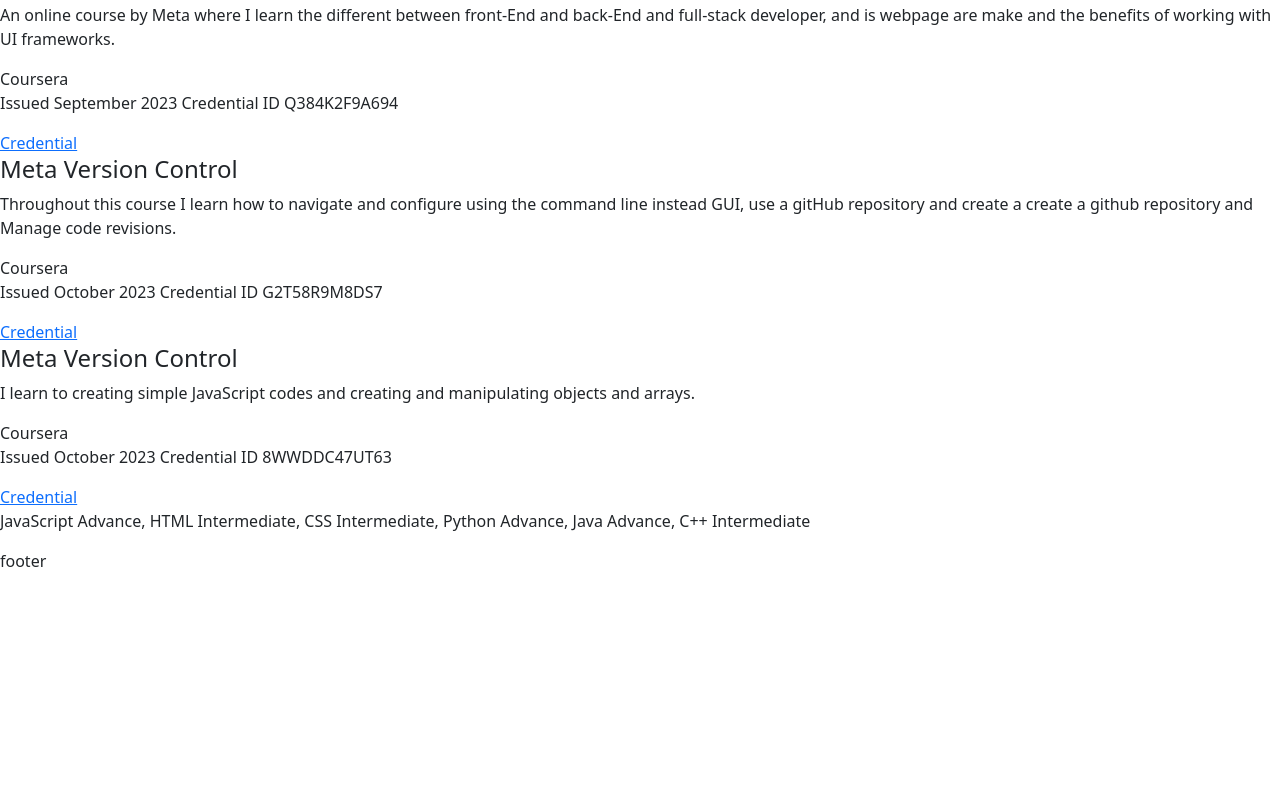
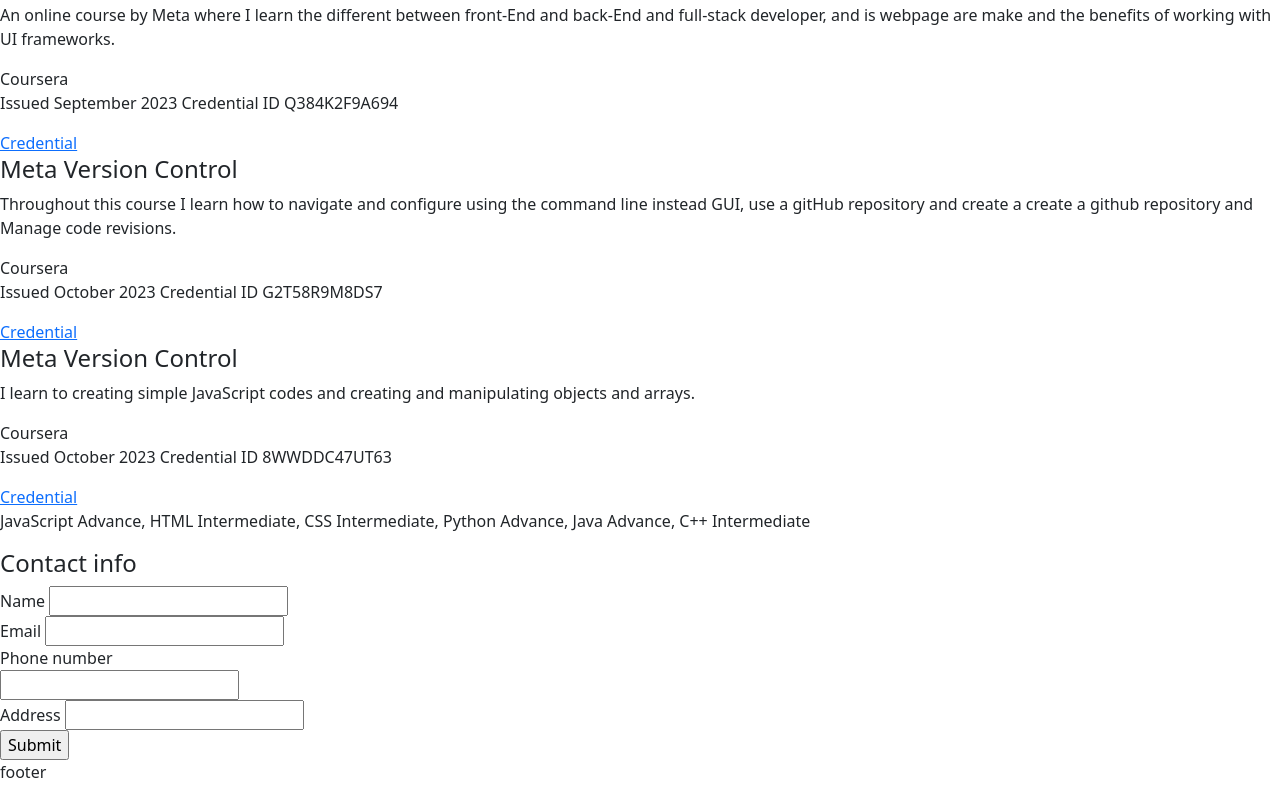
Before and after one commit to NdeyeThiane/portfolio-website, a plain HTML site: page index.html in a window 1280 px wide. Shown: the part 867-1667 px from the top of the page. Before the commit the page ends 1456 px from the top, so only its background shows below. Drawn offline with nearby package versions, Linux system fonts and the light colour scheme.

Commit message:
added contact form

```diff
--- a/index.css
+++ b/index.css
@@ -8,6 +8,8 @@
 body {
     background-color: rgb(249, 237, 239);
 }
+
+
 /*
 .header {
     height:30vh;
--- a/index.html
+++ b/index.html
@@ -68,6 +68,19 @@
           <section class="skills">
             <p>JavaScript Advance, HTML Intermediate, CSS Intermediate, Python Advance, Java Advance, C++ Intermediate</p>
           </section>
+          <form class="col-3" method="get">
+            <h4>Contact info</h4>
+            <labe for="name">Name</label>
+            <input type="text" name="name" id="name" required><br>
+            <labe for="email">Email</label>
+            <input type="email" name="email" id="email" required><br>
+            <labe for="phone">Phone number</label>
+            <input type="tel" name="phone" id="phone"><br>
+            <labe for="address">Address</label>
+            <input type="text" name="address" id="address"><br>
+            <input type="submit" name="submit" id="submit">
+
+          </form>
         </div>
         <div class="footer">
          <p>footer</p>
```
